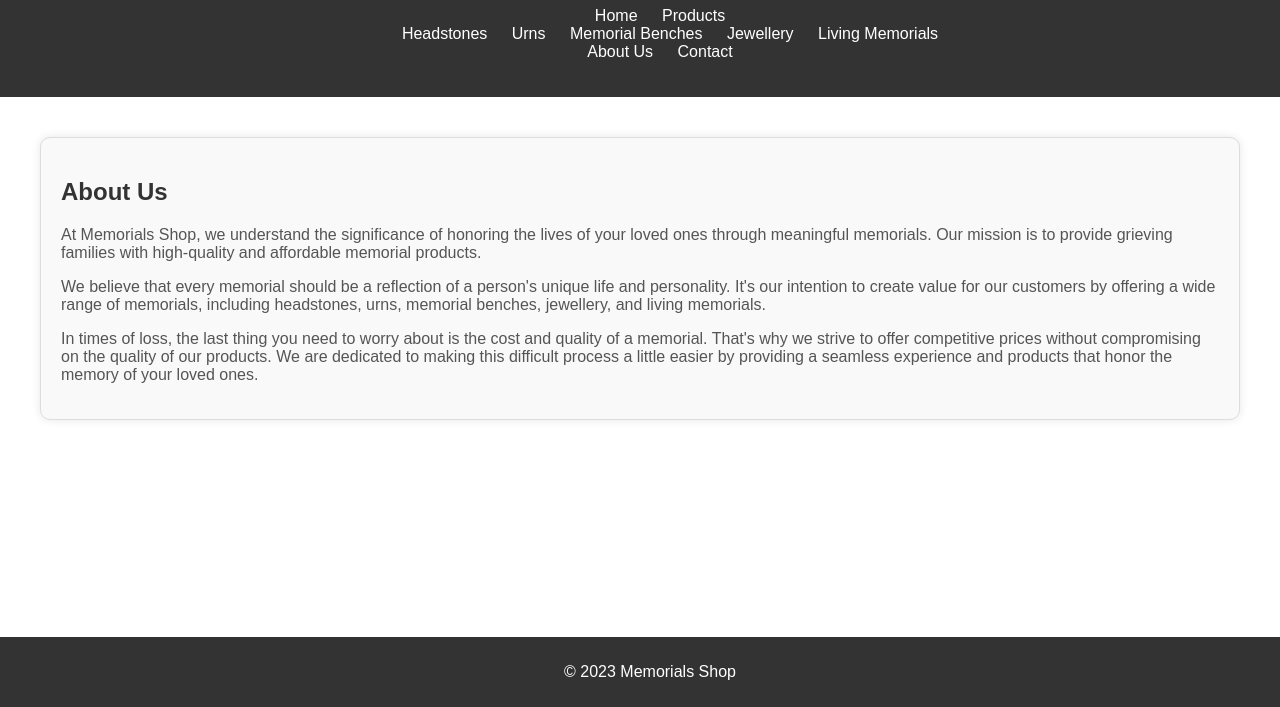
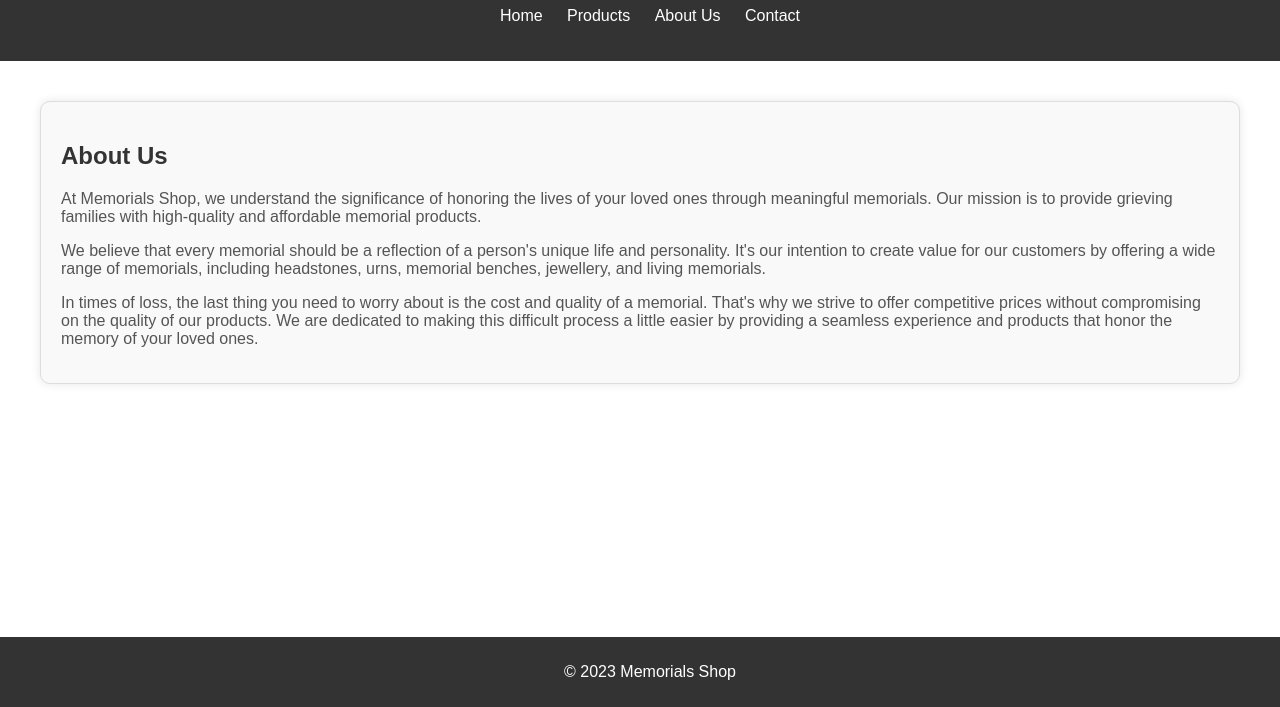
Before and after one commit to jamiebbb/memorials, a plain HTML site: page about.html in a window 1280 px wide. Shown: the part 93-800 px from the top of the page. Drawn offline with Linux system fonts and the light colour scheme.

Commit message:
Update about.html

```diff
--- a/about.html
+++ b/about.html
@@ -12,8 +12,9 @@
         <nav>
             <ul>
                 <li><a href="index.html">Home</a></li>
-                <li><a href="products.html">Products</a>
-                    <ul>
+                <li class="dropdown">
+                    <a href="#">Products</a>
+                    <ul class="dropdown-content">
                         <li><a href="products.html#headstones">Headstones</a></li>
                         <li><a href="products.html#urns">Urns</a></li>
                         <li><a href="products.html#benches">Memorial Benches</a></li>
```
